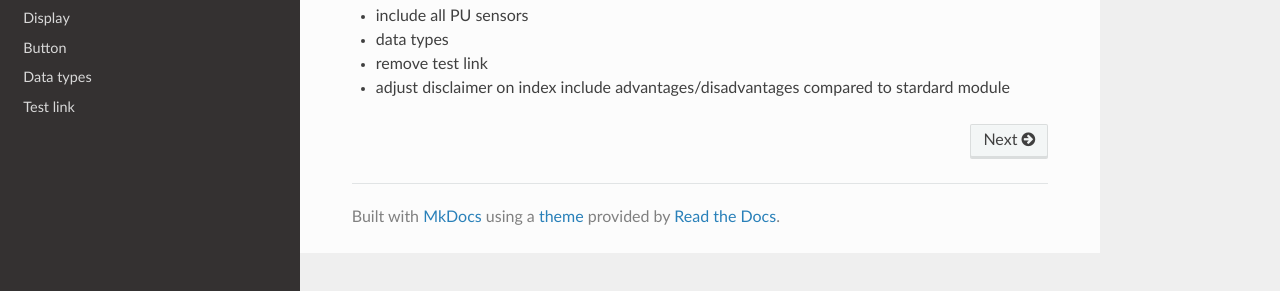
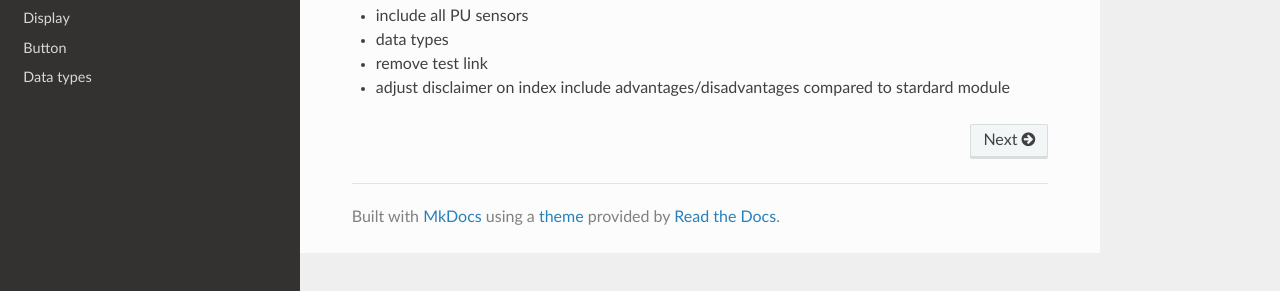
Before and after one commit to NStrijbosch/hub-module-notes, an MkDocs documentation site: the page built from docs/index.md, in a window 1280 px wide. Shown: the part 311-602 px from the top of the page. Built offline with MkDocs 1.6.1, drawn with Linux system fonts in a browser that asks for light colours; nearby versions of some CDN libraries.

Commit message:
Update mkdocs.yml
remove test link

```diff
--- a/mkdocs.yml
+++ b/mkdocs.yml
@@ -10,6 +10,5 @@ nav:
     - 'display.md'
     - 'button.md'
     - 'data_types.md'
-    - 'test_link.md'
 theme: readthedocs
 extra_css: [custom.css]
```
